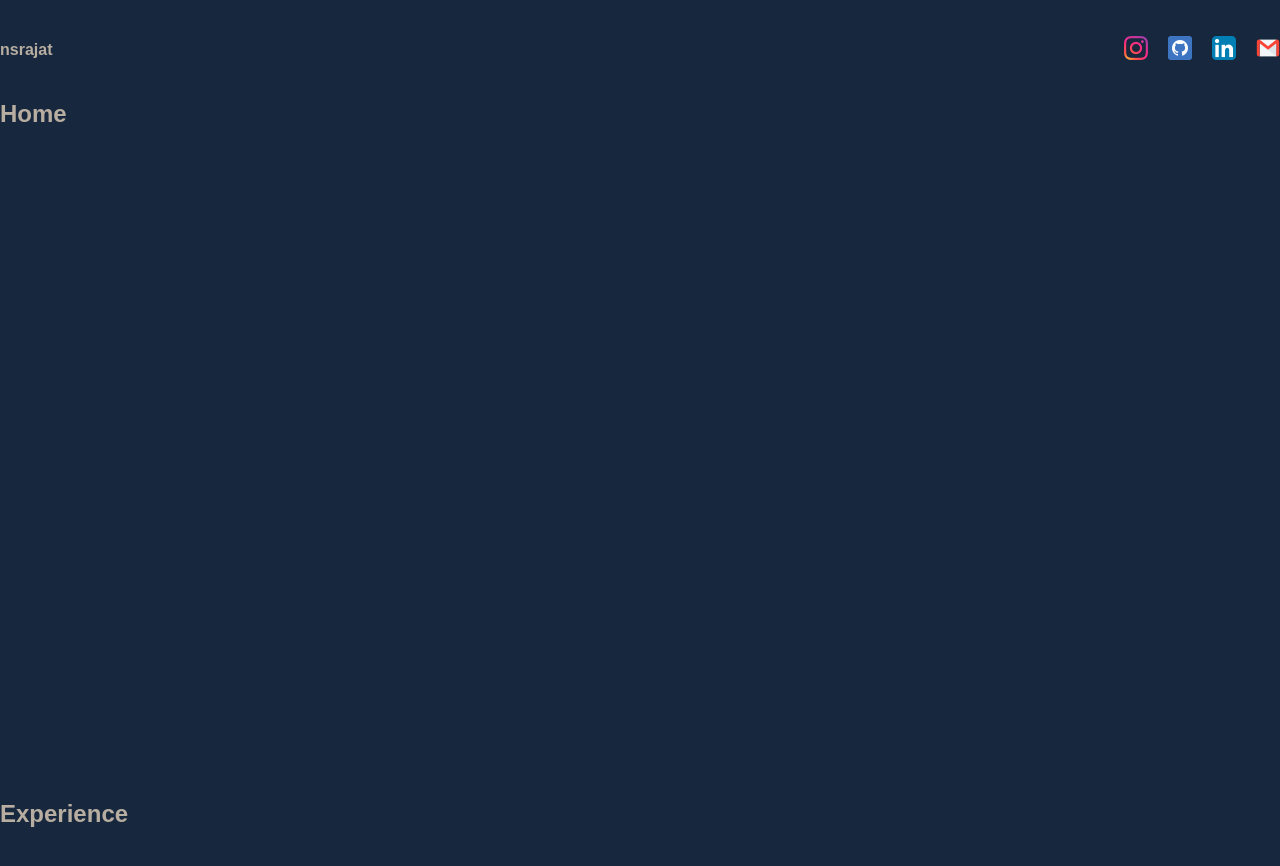
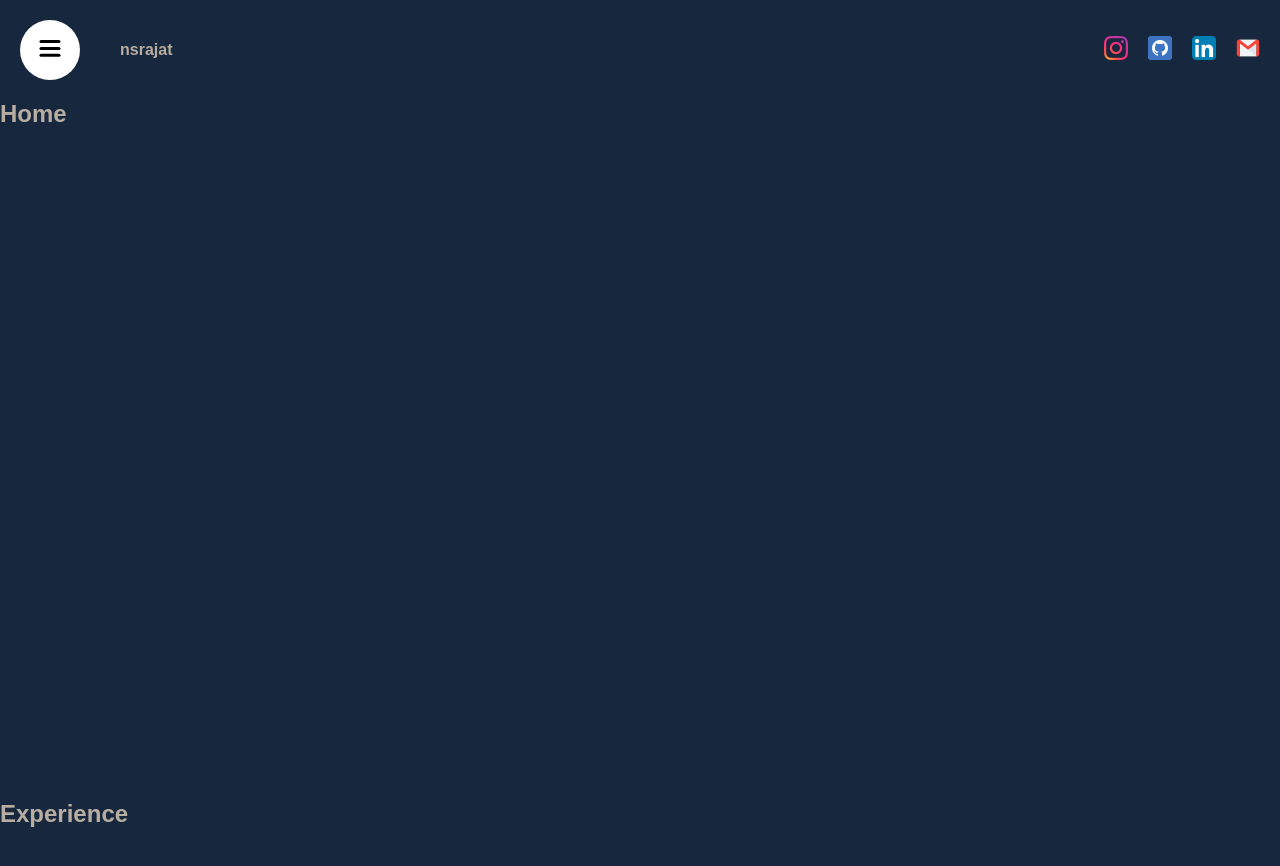
Before and after one commit to rajatkj/nsrajat, a React (Create React App) app: page / in a window 1280 px wide. Shown: the top 866 px of the page. Built offline with nearby package versions, Linux system fonts and the light colour scheme.

Commit message:
- Added framer motion
- Added sidebar with links

```diff
--- a/package.json
+++ b/package.json
@@ -6,6 +6,7 @@
     "@testing-library/jest-dom": "^5.17.0",
     "@testing-library/react": "^13.4.0",
     "@testing-library/user-event": "^13.5.0",
+    "framer-motion": "^10.16.10",
     "react": "^18.2.0",
     "react-dom": "^18.2.0",
     "react-scripts": "5.0.1",
--- a/src/App.jsx
+++ b/src/App.jsx
@@ -5,7 +5,7 @@ function App() {
   return (
     <div>
       <section id="Homepage">
-         <Navbar/>
+         <Navbar />
         {/* <Hero /> */}
         <h1>Home</h1>
       </section>
--- a/src/components/Navbar/Navbar.jsx
+++ b/src/components/Navbar/Navbar.jsx
@@ -1,14 +1,19 @@
 import Sidebar from "../sidebar/Sidebar";
 import "./Navbar.scss";
+import { motion } from "framer-motion"
 
 const Navbar = () => {
   return (
       <div className="navbar">
         <Sidebar/>
         <div className="wrapper">
-            <span>
+            <motion.span
+            initial={{ opacity: 0, scale: 0.5 }}
+            animate={{ opacity: 1, scale: 1 }}
+            transition={{ duration: 0.5 }}
+            >
                 nsrajat
-            </span>
+            </motion.span>
             <div className="socials">
               <a href="https://instagram.com">
                 <img src="/icons/instagram.png" alt="" />
--- a/src/components/Navbar/Navbar.scss
+++ b/src/components/Navbar/Navbar.scss
@@ -2,12 +2,12 @@
 
 .navbar {
     height: 100px;
-    // margin-left: 20px;
-    // margin-right: 20px;
+    margin-left: 120px;
+    margin-right: 20px;
 
 
     .wrapper {
-        max-width: 1366px;
+        // max-width: 1366px;
         display: flex;
         margin: auto;
         align-items: center;
--- /dev/null
+++ b/src/components/sidebar/Links/Links.jsx
@@ -0,0 +1,46 @@
+import { motion } from "framer-motion";
+
+const variants = {
+    open: {
+      transition: {
+        staggerChildren: 0.1,
+      },
+    },
+    closed: {
+      transition: {
+        staggerChildren: 0.05,
+        staggerDirection: -1,
+      },
+    },
+  };
+  const itemVariants = {
+    open: {
+      y: 0,
+      opacity: 1,
+    },
+    closed: {
+      y: 50,
+      opacity: 0,
+    },
+  };
+
+const Links = () => {
+    const items = ["Homepage", "Services", "Portfolio", "Contact", "About"];
+
+    return (
+      <motion.div className="links" variants={ variants }>
+        {items.map((item) => (
+          <motion.a href={`#${item}`}
+          key={item}
+          variants={itemVariants}
+          whileHover={{ scale: 1.1 }}
+          whileTap={{ scale: 0.95 }}
+          >
+            {item}
+          </motion.a>
+        ))}
+      </motion.div>
+    );
+  };
+
+  export default Links;
--- a/src/components/sidebar/MenuButton/Menubutton.jsx
+++ b/src/components/sidebar/MenuButton/Menubutton.jsx
@@ -1,9 +1,10 @@
+import { motion } from "framer-motion";
 
 const Menubutton = ({ setOpen }) => {
     return (
         <button onClick={() => setOpen((prev) => !prev)}>
-        <svg width="23" height="23" viewBox="0 0 23 23">
-          <path
+            <svg width="23" height="23" viewBox="0 -2 23 23">
+                <motion.path
                     strokeWidth="3"
                     stroke="black"
                     strokeLinecap="round"
@@ -12,7 +13,7 @@ const Menubutton = ({ setOpen }) => {
                     open: { d: "M 3 16.5 L 17 2.5" },
                     }}
                 />
-          <path
+                <motion.path
                     strokeWidth="3"
                     stroke="black"
                     strokeLinecap="round"
@@ -22,7 +23,7 @@ const Menubutton = ({ setOpen }) => {
                     open: { opacity: 0 },
                     }}
                 />
-          <path
+                <motion.path
                     strokeWidth="3"
                     stroke="black"
                     strokeLinecap="round"
--- a/src/components/sidebar/Sidebar.jsx
+++ b/src/components/sidebar/Sidebar.jsx
@@ -1,11 +1,40 @@
+import { useState } from "react";
 import "./sidebar.scss";
-import Menubutton from "./MenuButton/Menubutton"
+import Menubutton from "./MenuButton/Menubutton";
+import Links from "./Links/Links";
+import { motion } from "framer-motion";
+
+
+const variants = {
+    open: {
+      clipPath: "circle(1200px at 50px 50px)",
+      transition: {
+        type: "spring",
+        stiffness: 20,
+      },
+    },
+    closed: {
+      clipPath: "circle(30px at 50px 50px)",
+      transition: {
+        delay: 0.5,
+        type: "spring",
+        stiffness: 400,
+        damping: 40,
+      },
+    },
+  };
 
 const Sidebar = () => {
-    <div className="sidebar">
-        <Menubutton/>
-        <img src="/icons/instagram.png" alt="" />
-    </div>
+    const [open, setOpen] = useState(false);
+
+   return (
+   <motion.div className="sidebar" animate={open ? "open" : "closed"}>
+        <motion.div className="bg" variants={variants}>
+            <Links />
+        </motion.div>
+        <Menubutton setOpen={setOpen}/>
+    </motion.div>
+   );
 }
 
 export default Sidebar;
--- a/src/components/sidebar/sidebar.scss
+++ b/src/components/sidebar/sidebar.scss
@@ -1,7 +1,37 @@
-@import "../../app.scss";
+@import "../../App.scss";
 
 .sidebar {
     display: flex;
+    flex-direction: column;
+    align-items: center;
+    justify-content: center;
+    background-color: white;
+    color: black;
+
+    .bg {
+      z-index: 999;
+      position: fixed;
+      top: 0;
+      left: 0;
+      bottom: 0;
+      width: 400px;
+      background: white;
+
+      .links {
+        position: absolute;
+        width: 100%;
+        height: 100%;
+        display: flex;
+        flex-direction: column;
+        align-items: center;
+        justify-content: center;
+        gap: 20px;
+
+        a {
+          font-size: 40px;
+        }
+      }
+    }
 
     button {
       z-index: 999;
```
Also changed, not shown: 1 other file (tests, documents, lock files or other folders). Lines whose indentation alone changed are shown as unchanged.
